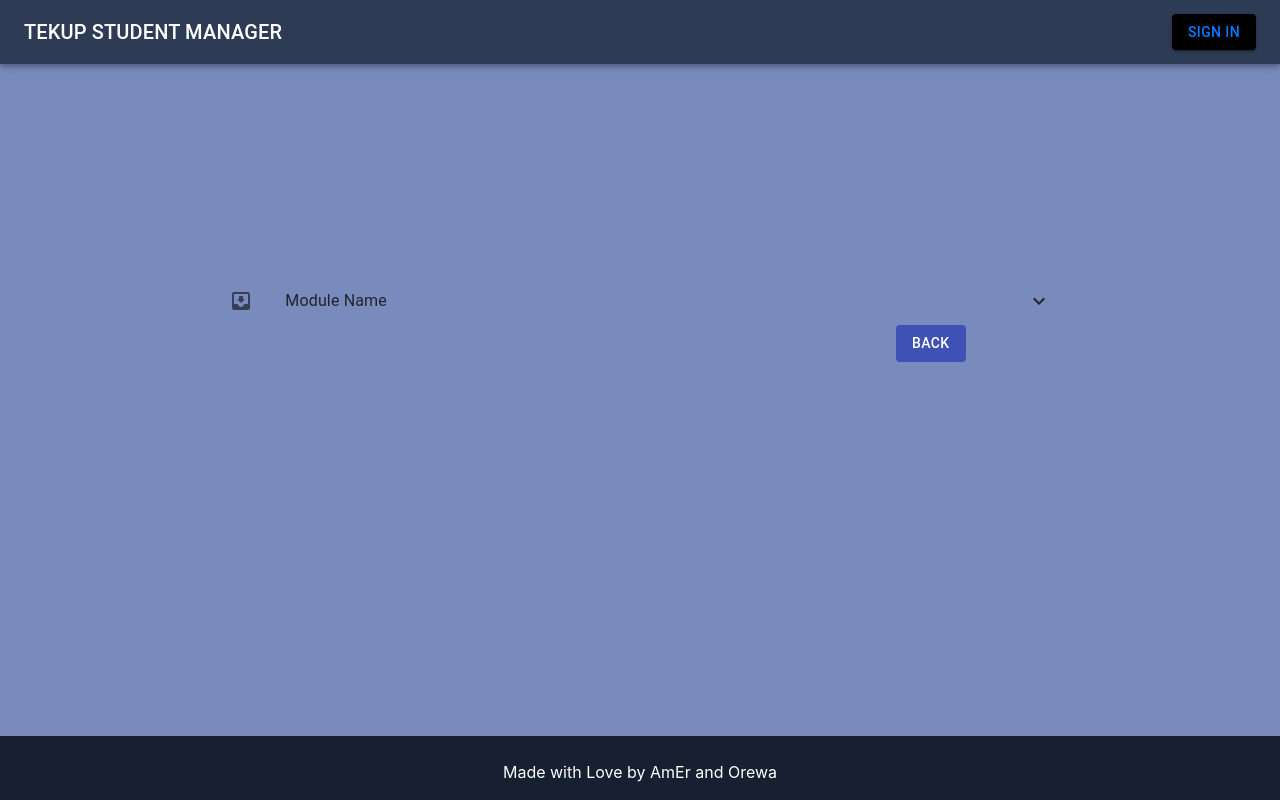
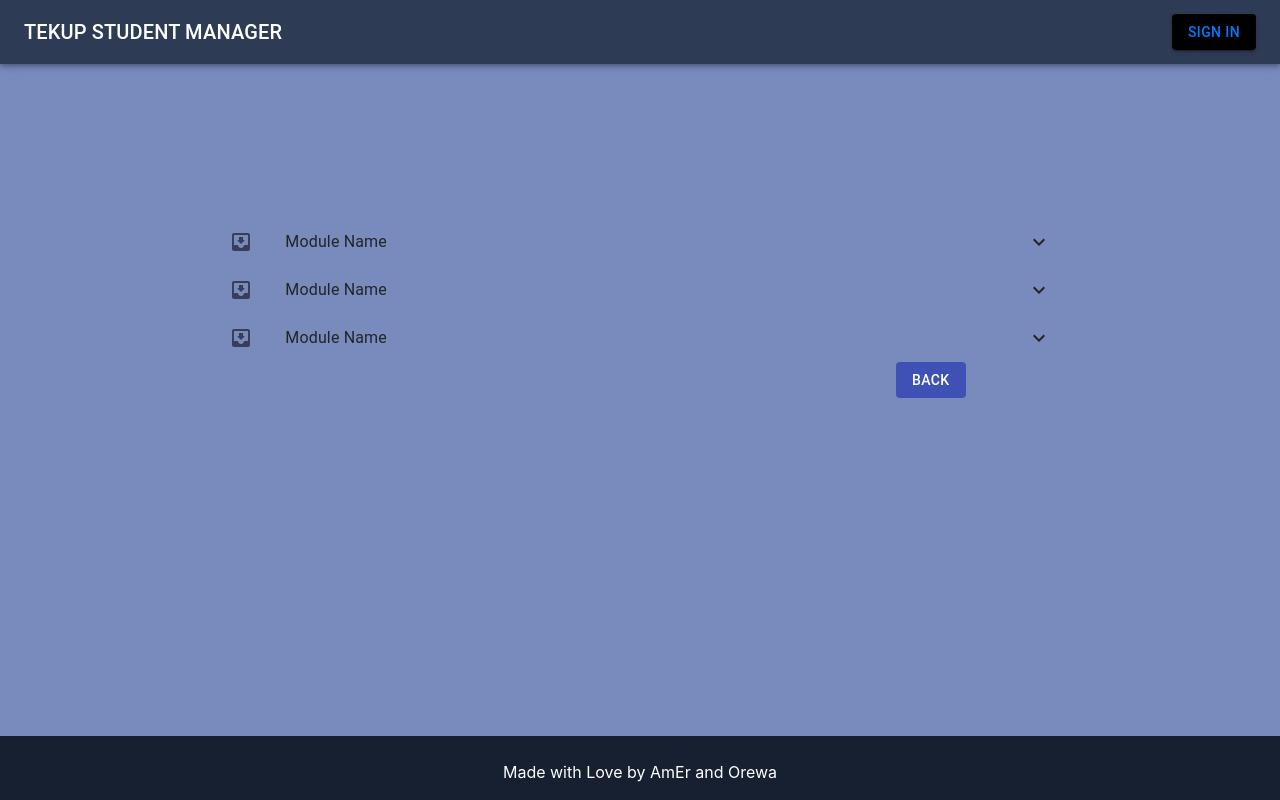
Before and after one commit to ItsOrewa/Tekup-student-manager, a React (Create React App) app in the folder frontend/: page /rating in a window 1280 px wide. Built offline with nearby package versions, Linux system fonts and the light colour scheme.

Commit message:
working on rating section

```diff
--- a/frontend/public/styles.css
+++ b/frontend/public/styles.css
@@ -152,6 +152,6 @@ margin-top: 5%;
 
 .Rposition{
 
-margin-top: 25%;
+margin-top: 18%;
 
 }
--- a/frontend/src/components/Home_section/Section.jsx
+++ b/frontend/src/components/Home_section/Section.jsx
@@ -37,9 +37,9 @@ function Section(props){
         <Grid item xs={12} sm={6} >
         <div className={classes.paper}>
             <Card className={classes.Cardroot}>
-            <CardActionArea>
+            <CardActionArea  onClick = {showsection}>
                 <CardMedia
-                onClick = {showsection}
+
                 className={classes.media}
                 image={props.info.img}
                 />
--- a/frontend/src/components/Rating_section/Rating.jsx
+++ b/frontend/src/components/Rating_section/Rating.jsx
@@ -5,13 +5,20 @@ import Button from '@material-ui/core/Button'
 import TeacherList from './TeachersList'
 import { useSelector , useDispatch } from "react-redux";
 import Zoom from '@material-ui/core/Zoom';
-function Rating(){
+import {withRouter}  from 'react-router-dom'
+
+function Rating(props){
   const rate = useSelector(state => state.rate);
   const dispatch = useDispatch();
   const qualities = ['Pedagogy','Communication','Course quality','Surrounding','Test/Ds/Td/Tp quality','Program objectives','Achievement of learning objectives']
+  function back(){
+      props.history.push('/home')
+  }
   return(
       <div>
-        <div className='Rposition'>
+        <div className={!rate ? 'Rposition' : 'nothing'}>
+        <TeacherList />
+        <TeacherList />
         <TeacherList />
         </div>
         { rate &&
@@ -43,8 +50,8 @@ function Rating(){
           </Zoom>
            }
             <div className="RButton">
-            <Button variant="contained" color="primary" disableElevation>
-            Back
+            <Button variant="contained" color="primary" disableElevation onClick = {back}>
+               Back
             </Button>
         </div>
       </div>
@@ -52,4 +59,4 @@ function Rating(){
     )
 }
 
-export default Rating;
+export default withRouter(Rating);
```
